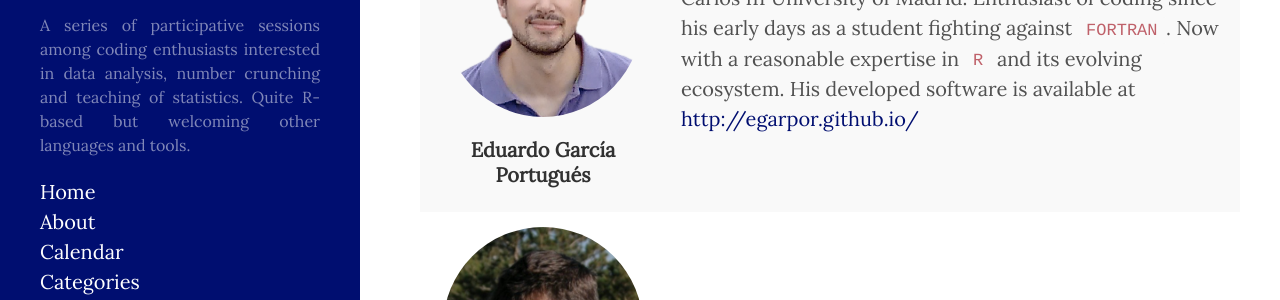
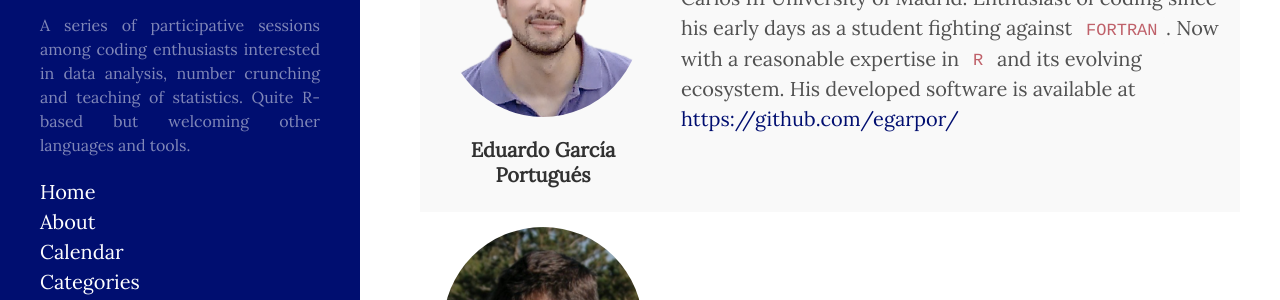
Before and after one commit to CodingClubUC3M/codingclubuc3m.github.io, a Jekyll site: the page built from contributors.md, in a window 1280 px wide and 900 px high. Shown: the part 285-585 px from the top of the window. Built offline with Jekyll 4.4.1, drawn with Linux system fonts in a browser that asks for light colours; comment, search, counter and statistics services are not loaded; some of the changed lines change nothing that is shown.

Commit message:
Fix link

```diff
--- a/contributors.md
+++ b/contributors.md
@@ -5,7 +5,7 @@ images:
   - name: Eduardo García Portugués
     image_path: /public/contributor/edu.png
     link: http://egarpor.github.io/
-    description: Assistant professor at the Department of Statistics of Carlos III University of Madrid. Enthusiast of coding since his early days as a student fighting against <code class="highlighter-rouge">FORTRAN</code>. Now with a reasonable expertise in <code class="highlighter-rouge">R</code> and its evolving ecosystem. His developed software is available at <a href="http://egarpor.github.io/">http://egarpor.github.io/</a>
+    description: Assistant professor at the Department of Statistics of Carlos III University of Madrid. Enthusiast of coding since his early days as a student fighting against <code class="highlighter-rouge">FORTRAN</code>. Now with a reasonable expertise in <code class="highlighter-rouge">R</code> and its evolving ecosystem. His developed software is available at <a href="https://github.com/egarpor/">https://github.com/egarpor/</a>
 
   - name: Antonio Elías Fernández
     image_path: /public/contributor/antonio.jpeg
```
